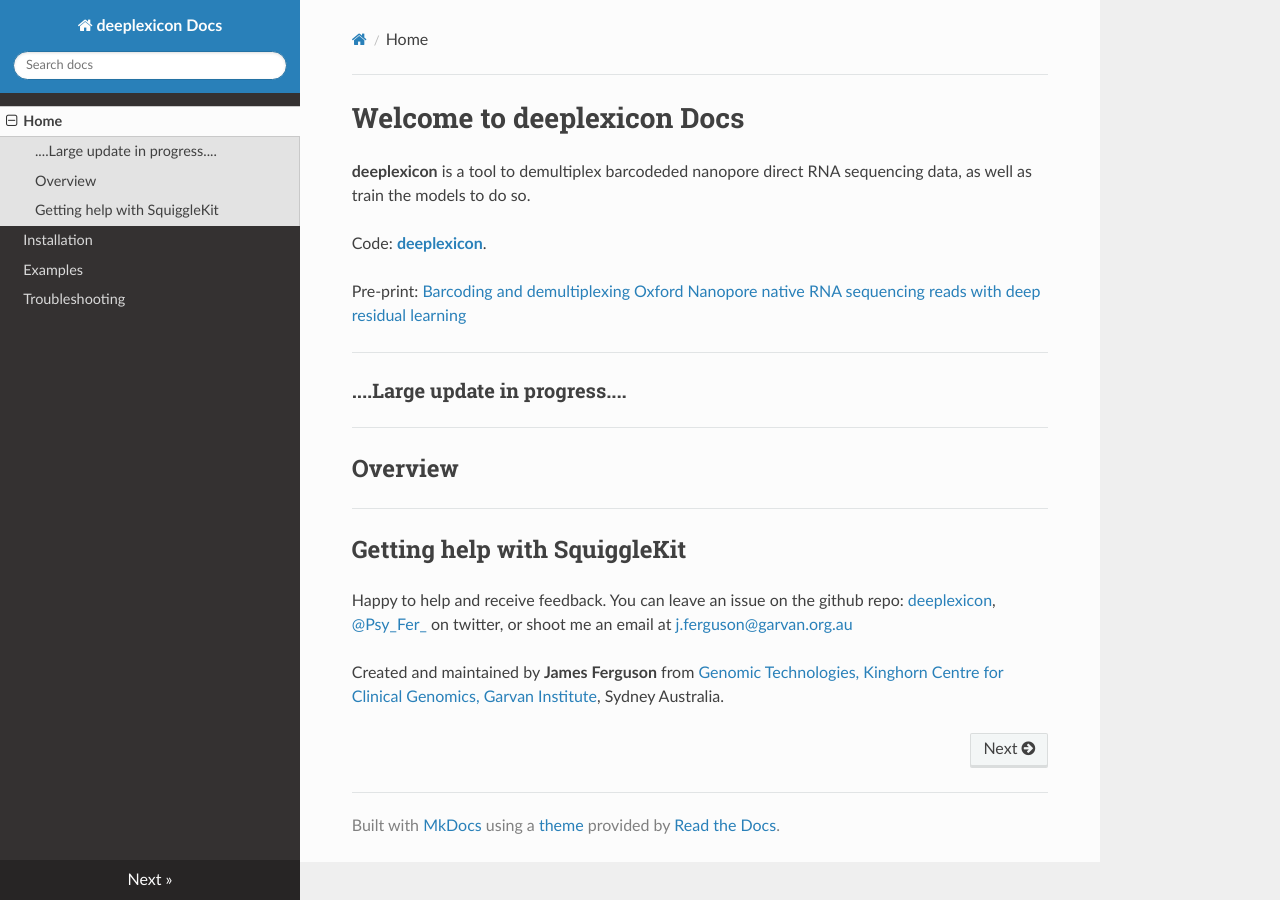
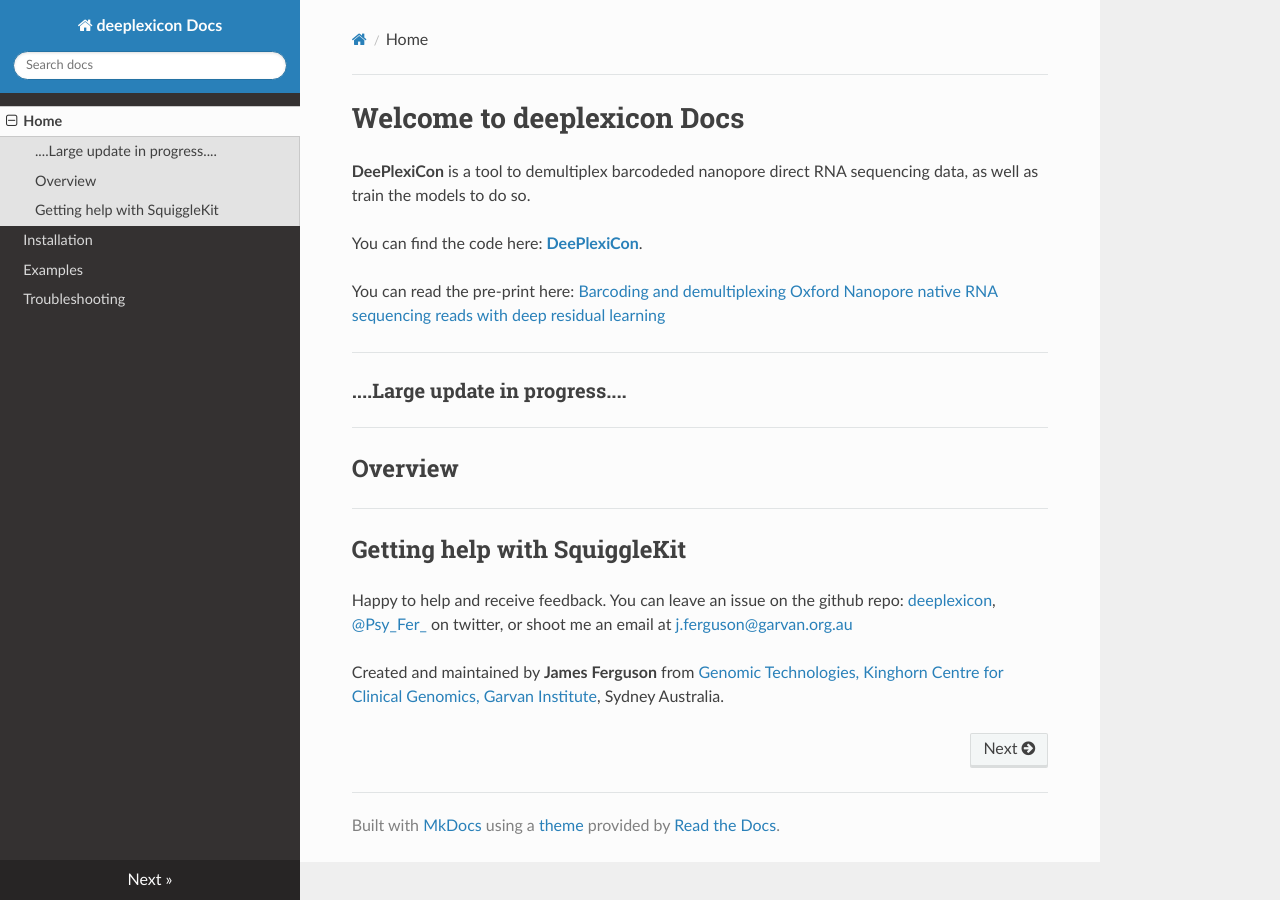
Before and after one commit to Psy-Fer/deeplexicon, an MkDocs documentation site: the page built from docs/docs/index.md, in a window 1280 px wide. Built offline with MkDocs 1.6.1, drawn with Linux system fonts in a browser that asks for light colours; nearby versions of some CDN libraries.

Commit message:
Update index.md

```diff
--- a/docs/docs/index.md
+++ b/docs/docs/index.md
@@ -1,11 +1,11 @@
 # Welcome to deeplexicon Docs
 
-**deeplexicon** is a tool to demultiplex barcodeded nanopore direct RNA sequencing data, as well as train the models to do so.
+**DeePlexiCon** is a tool to demultiplex barcodeded nanopore direct RNA sequencing data, as well as train the models to do so.
 
 
-Code: **[deeplexicon](https://github.com/Psy-Fer/deeplexicon)**.
+You can find the code here: **[DeePlexiCon](https://github.com/Psy-Fer/deeplexicon)**.
 
-Pre-print: [Barcoding and demultiplexing Oxford Nanopore native RNA sequencing reads with deep residual learning](https://www.biorxiv.org/content/10.1101/864322v2)
+You can read the pre-print here: [Barcoding and demultiplexing Oxford Nanopore native RNA sequencing reads with deep residual learning](https://www.biorxiv.org/content/10.1101/864322v2)
 
 ----
 
```
